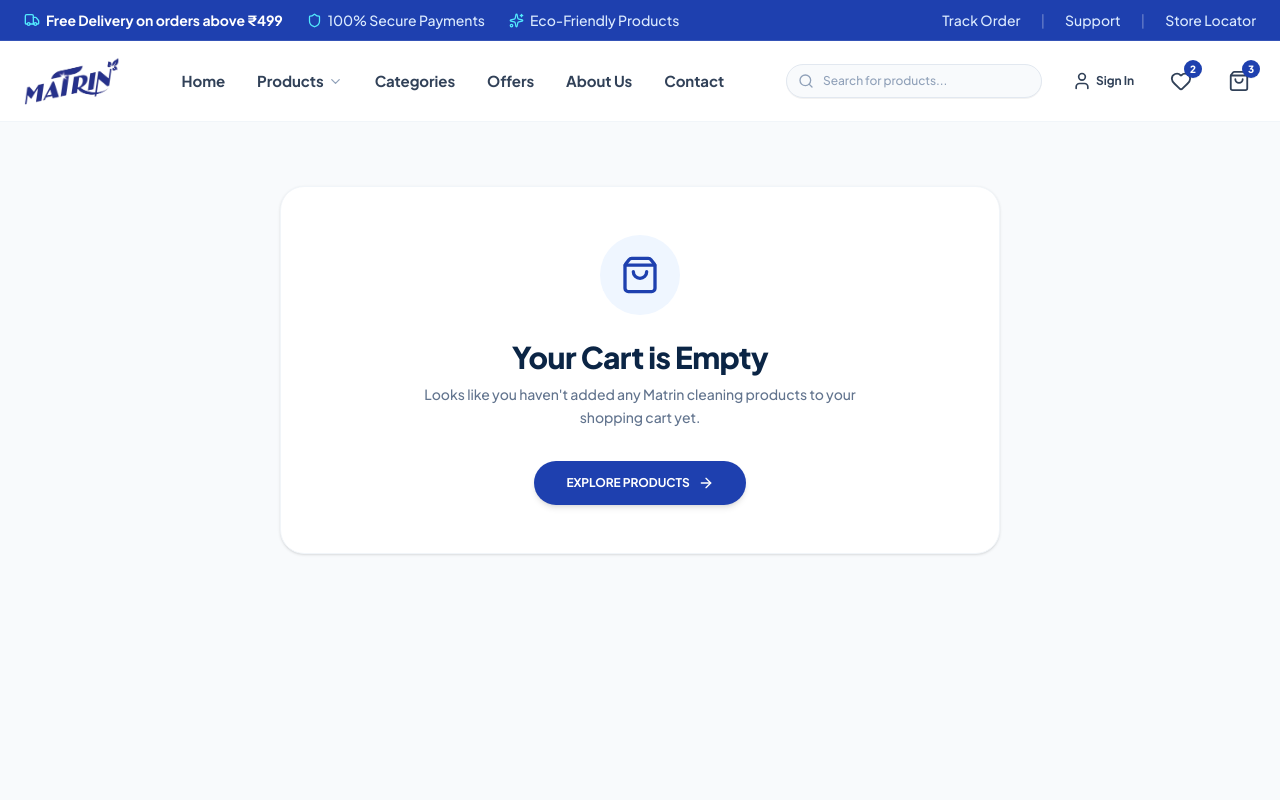
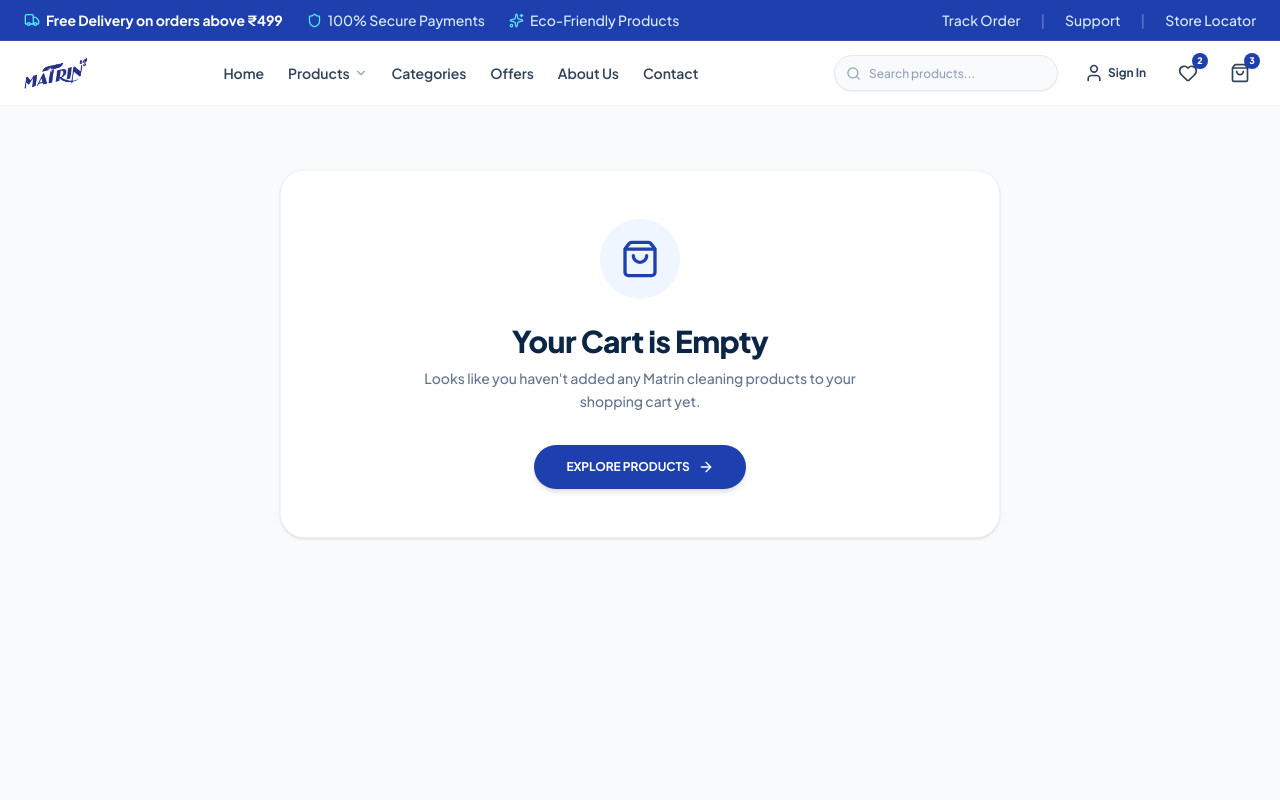
Before and after one commit to SMEETGAJERA876/MATIAN-STORE, a Next.js app: page /cart in a window 1280 px wide. Shown: the top 800 px of the page. Built offline with nearby package versions, Linux system fonts and the light colour scheme.

Commit message:
Reduce and standardize Navbar container height to 64px desktop / 56px mobile with compact scroll shadow

```diff
--- a/src/components/Navbar.tsx
+++ b/src/components/Navbar.tsx
@@ -90,37 +90,37 @@ export default function Navbar() {
       <nav
         className={`transition-all duration-300 ${
           scrolled
-            ? "bg-white/95 backdrop-blur-md shadow-md border-b border-slate-100"
+            ? "bg-white/95 backdrop-blur-md shadow-md border-b border-slate-200/80"
             : "bg-white border-b border-slate-100"
         }`}
       >
-        <div className="mx-auto flex max-w-7xl items-center justify-between px-4 sm:px-6 py-4">
+        <div className="mx-auto flex max-w-7xl items-center justify-between px-4 sm:px-6 h-14 lg:h-[64px]">
 
-          {/* Brand Logo (Matrin Leaf Logo matching Reference Image) */}
-          <Link href="/" className="flex items-center gap-2 group">
+          {/* Brand Logo (Matrin Leaf Logo) */}
+          <Link href="/" className="flex items-center gap-2 group shrink-0">
             <img
               src="/images/matrin-logo-clean.webp"
               alt="MATRIN"
-              className="h-10 md:h-12 w-auto object-contain transition-transform duration-300 group-hover:scale-103"
+              className="h-7 lg:h-8 max-h-8 w-auto object-contain transition-transform duration-300 group-hover:scale-103"
             />
           </Link>
 
           {/* Navigation Links */}
-          <div className="hidden items-center gap-8 lg:flex">
+          <div className="hidden items-center gap-6 lg:flex">
             {navLinks.map((link) => {
               const isActive = pathname === link.href;
               return (
                 <Link
                   key={link.name}
                   href={link.href}
-                  className={`text-[15px] font-bold transition-colors flex items-center gap-1 py-1 relative ${
+                  className={`text-sm font-semibold tracking-wide transition-colors flex items-center gap-1 py-1 relative ${
                     isActive
                       ? "text-[#1E40AF]"
                       : "text-slate-700 hover:text-[#1E40AF]"
                   }`}
                 >
                   <span>{link.name}</span>
-                  {link.hasDropdown && <ChevronDown size={15} className="text-slate-400" />}
+                  {link.hasDropdown && <ChevronDown size={14} className="text-slate-400" />}
                   {isActive && (
                     <motion.div
                       layoutId="activeIndicator"
@@ -133,18 +133,18 @@ export default function Navbar() {
           </div>
 
           {/* Right Action Bar: Inline Search + Icons */}
-          <div className="hidden items-center gap-6 md:flex">
+          <div className="hidden items-center gap-5 md:flex">
 
-            {/* Inline Search Bar matching Reference Image */}
+            {/* Inline Search Bar */}
             <form onSubmit={handleSearchSubmit} className="relative flex items-center">
               <input
                 type="text"
-                placeholder="Search for products..."
+                placeholder="Search products..."
                 value={searchQuery}
                 onChange={(e) => setSearchQuery(e.target.value)}
-                className="w-56 lg:w-64 rounded-full border border-slate-200 bg-slate-50 py-2 pl-9 pr-4 text-xs font-medium text-slate-800 placeholder:text-slate-400 focus:bg-white focus:border-[#1E40AF] focus:outline-hidden transition-all shadow-2xs"
+                className="w-48 lg:w-56 max-w-xs rounded-full border border-slate-200 bg-slate-50 h-9 py-1.5 pl-8.5 pr-3 text-xs font-medium text-slate-800 placeholder:text-slate-400 focus:bg-white focus:border-[#1E40AF] focus:outline-hidden transition-all shadow-2xs"
               />
-              <Search size={16} className="absolute left-3 text-slate-400 pointer-events-none" />
+              <Search size={15} className="absolute left-3 text-slate-400 pointer-events-none" />
 
               {/* Instant Autocomplete Dropdown */}
               {searchQuery.trim() && (
@@ -201,26 +201,26 @@ export default function Navbar() {
               )}
             </Link>
 
-            {/* Wishlist Icon with badge matching Reference Image (badge count 2) */}
+            {/* Wishlist Icon */}
             <Link
               href="/products"
               className="relative flex items-center text-slate-700 hover:text-[#1E40AF] transition-colors p-1.5"
               title="Wishlist"
             >
-              <Heart size={22} />
-              <span className="absolute -right-1 -top-1 flex h-4.5 w-4.5 items-center justify-center rounded-full bg-[#1E40AF] text-[10px] font-extrabold text-white shadow-2xs">
+              <Heart size={20} />
+              <span className="absolute -right-1 -top-1 flex h-4 w-4 items-center justify-center rounded-full bg-[#1E40AF] text-[9px] font-extrabold text-white shadow-2xs">
                 {wishlistCount > 0 ? wishlistCount : 2}
               </span>
             </Link>
 
-            {/* Cart Icon with badge matching Reference Image (badge count 3) */}
+            {/* Cart Icon */}
             <Link
               href="/cart"
               className="relative flex items-center text-slate-700 hover:text-[#1E40AF] transition-colors p-1.5"
               title="Cart"
             >
-              <ShoppingBag size={22} />
-              <span className="absolute -right-1 -top-1 flex h-4.5 w-4.5 items-center justify-center rounded-full bg-[#1E40AF] text-[10px] font-extrabold text-white shadow-2xs">
+              <ShoppingBag size={20} />
+              <span className="absolute -right-1 -top-1 flex h-4 w-4 items-center justify-center rounded-full bg-[#1E40AF] text-[9px] font-extrabold text-white shadow-2xs">
                 {cartCount > 0 ? cartCount : 3}
               </span>
             </Link>
@@ -228,10 +228,10 @@ export default function Navbar() {
           </div>
 
           {/* Mobile Menu Trigger */}
-          <div className="flex items-center gap-3.5 md:hidden">
+          <div className="flex items-center gap-3 md:hidden">
             <Link href="/cart" className="relative text-slate-700 p-1">
-              <ShoppingBag size={22} />
-              <span className="absolute -right-1 -top-1 flex h-4.5 w-4.5 items-center justify-center rounded-full bg-[#1E40AF] text-[10px] font-extrabold text-white">
+              <ShoppingBag size={20} />
+              <span className="absolute -right-1 -top-1 flex h-4 w-4 items-center justify-center rounded-full bg-[#1E40AF] text-[9px] font-extrabold text-white">
                 {cartCount > 0 ? cartCount : 3}
               </span>
             </Link>
@@ -241,7 +241,7 @@ export default function Navbar() {
               className="text-slate-800 p-1"
               aria-label="Toggle Navigation"
             >
-              {isOpen ? <X size={24} /> : <Menu size={24} />}
+              {isOpen ? <X size={22} /> : <Menu size={22} />}
             </button>
           </div>
 
```
